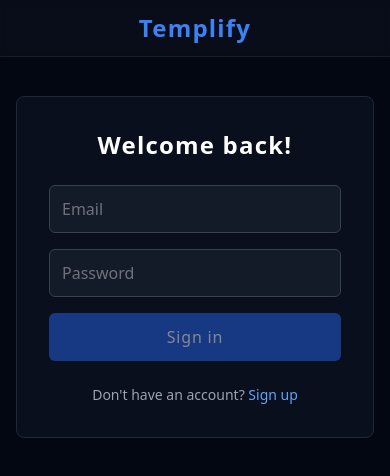
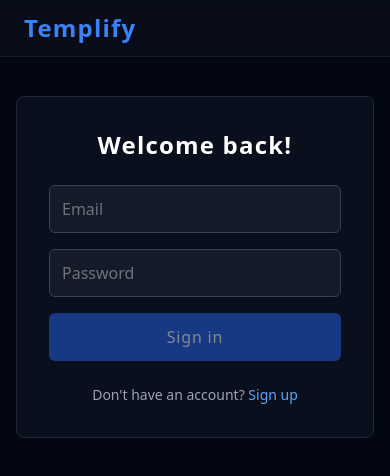
Before and after one commit to Pratiyushkumar/templify, a React (Vite) app: page /signin in a window 390 px wide. Shown: the top 476 px of the page. Built offline with nearby package versions, Linux system fonts and the light colour scheme; no server answers; what pdfmake would draw is missing.

Commit message:
logout button responsiveness

```diff
--- a/src/components/ui/navbar.tsx
+++ b/src/components/ui/navbar.tsx
@@ -8,7 +8,7 @@ const Navbar: FC = () => {
 
   return (
     <nav className="fixed top-0 w-full bg-gray-800/20 backdrop-blur-sm border-b border-gray-700/30 z-50">
-      <div className="container flex h-14 items-center  justify-center md:justify-between py-4 px-6 md:py-8 md:px-10 lg:px-14">
+      <div className="container flex h-14 items-center gap-10 justify-between py-4 px-6 md:py-8 md:px-10 lg:px-14">
         <div className="flex  items-center gap-2">
           <h1 className=" text-2xl md:text-3xl lg:text-4xl text-center  font-bold text-blue-500 tracking-wider">
             {
@@ -19,7 +19,7 @@ const Navbar: FC = () => {
 
         {user ? (
           <Button
-            className="w-32 bg-red-600 hover:bg-red-500"
+            className="w-20 sm:24 md:w-32 bg-red-600 hover:bg-red-500"
             variant="default"
             onClick={handleLogout}
           >
```
